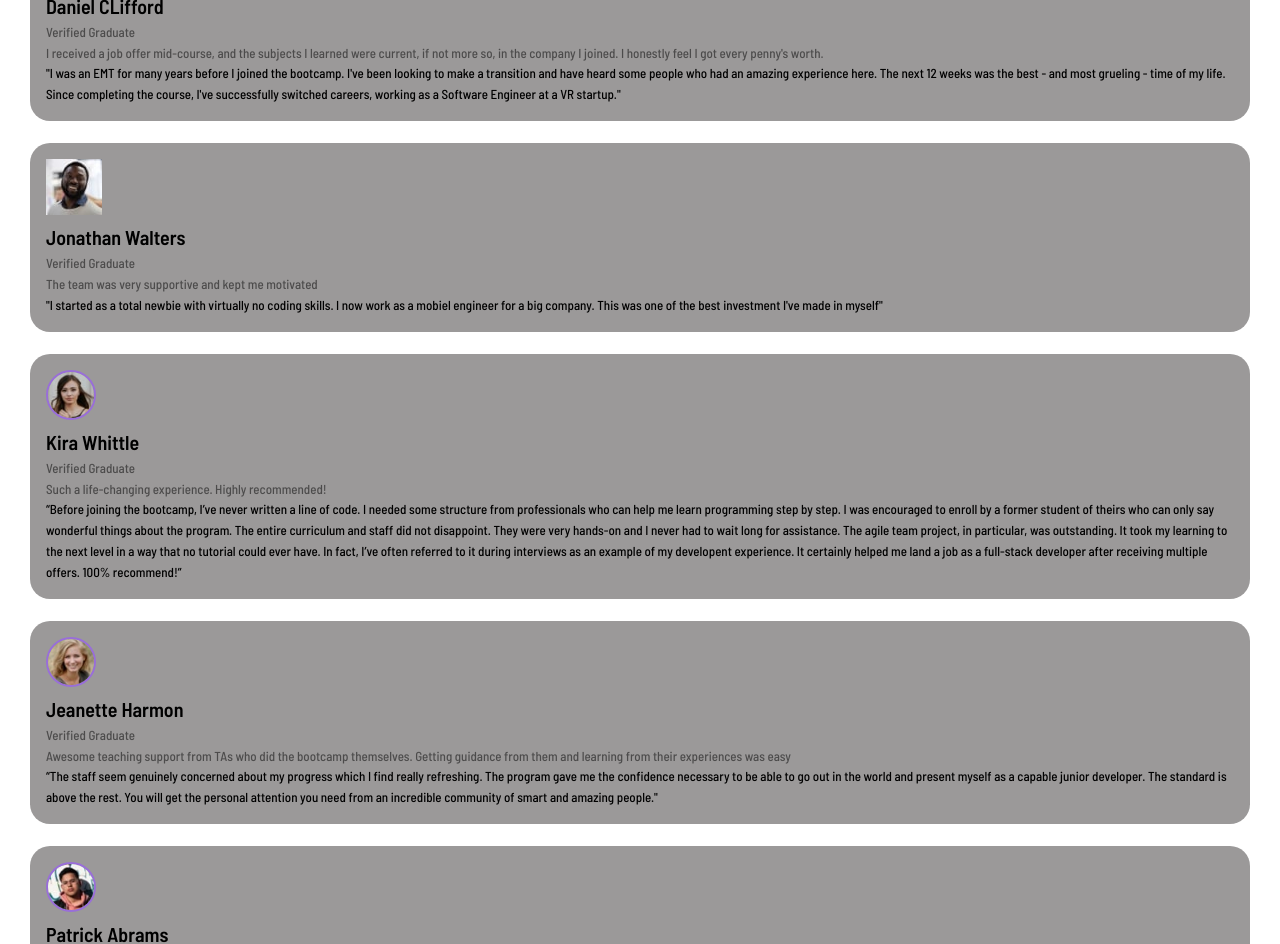
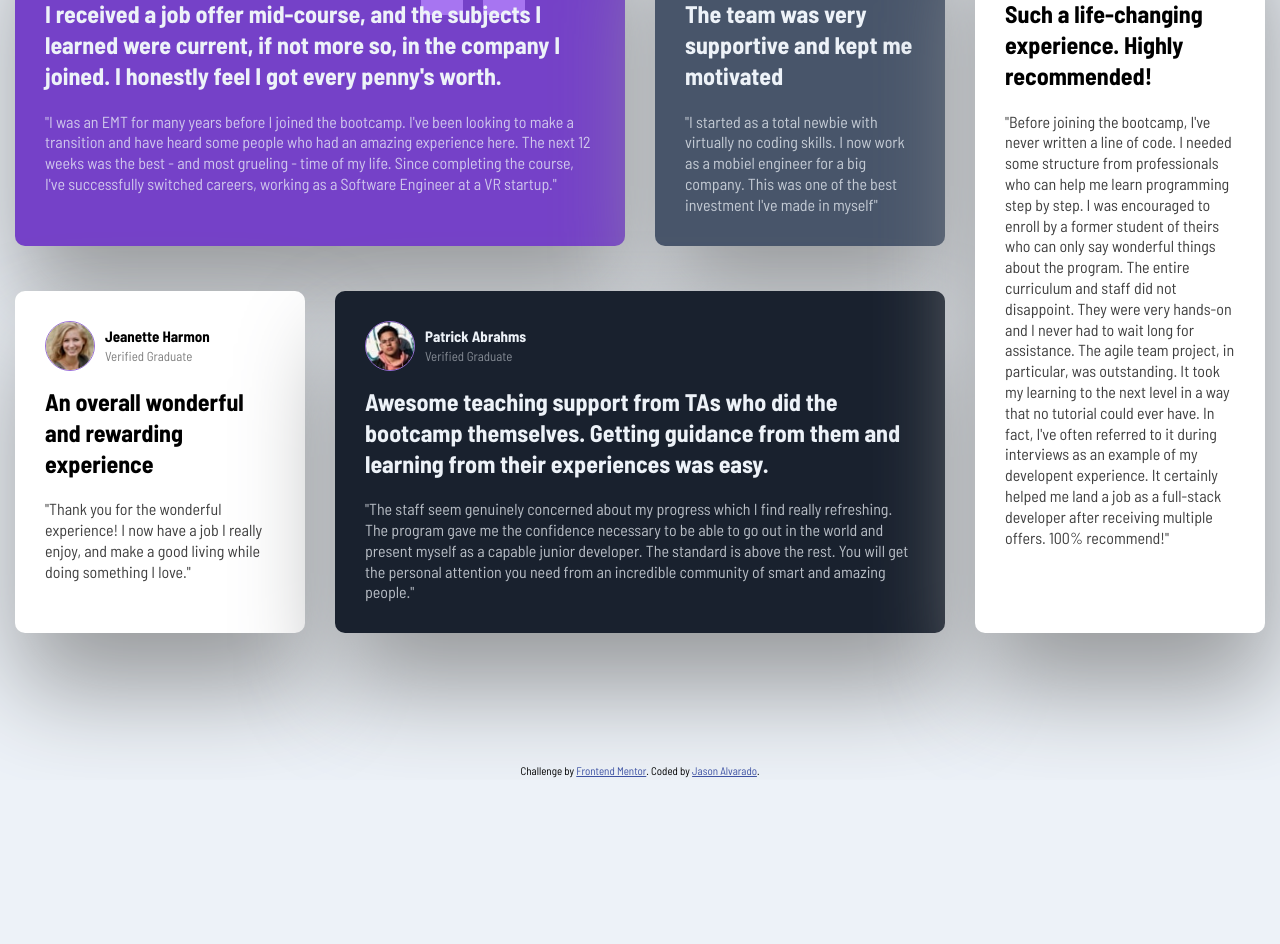
Before and after one commit to Jaycelab/Frontend-Mentor-Challenges, a plain HTML site: page index.html in a window 1280 px wide. Shown: the part 212-1156 px from the top of the page. After the commit the page ends 992 px from the top, so only its background shows below. Drawn offline with Linux system fonts and the light colour scheme.

Commit message:
updated html and css

```diff
--- a/index.html
+++ b/index.html
@@ -14,140 +14,144 @@
     <link rel="stylesheet" href="styles.css" />
     <title>Frontend Mentor | [Testimonials grid section]</title>
   </head>
-
   <body>
-    <!-- CARDS SECTION -->
-    <section class="cards">
-      <!-- **********CARDS BEGIN **************** -->
-      <!--   DANIEL  -->
+    <!-- GRID CONTAINER -->
+    <div class="testmionials">
+      <!--     DANIEL -->
+      <div class="card purple-bg">
+        <!-- FLEXBOX NAME & TITLE SECTION -->
         <header class="card-header">
-        <div class="daniel">
-          <img
-            src="images/image-daniel.jpg"
-            class="card_img"
-            alt="daniel_profile"
-          />
+          <img src="images/image-daniel.jpg" class="card-image" alt="" />
+          <div>
+            <h3>Daniel Clifford</h3>
+            <p>Verified Graduate</p>
           </div>
-        <h2>Daniel CLifford</h2>
-        <p>Verified Graduate</p>
-
-        <p class="card-title">
+        </header>
+        <!--         CARD TEXT SECTION -->
+        <p class="card-message">
           I received a job offer mid-course, and the subjects I learned were
           current, if not more so, in the company I joined. I honestly feel I
           got every penny's worth.
         </p>
-        <article class="card-quotes">
+        <p class="card-quote">
           "I was an EMT for many years before I joined the bootcamp. I've been
           looking to make a transition and have heard some people who had an
           amazing experience here. The next 12 weeks was the best - and most
           grueling - time of my life. Since completing the course, I've
           successfully switched careers, working as a Software Engineer at a VR
           startup."
-        </article>
+        </p>
+      </div>
+      <!--   END CARD -->
+
+      <!--     JONATHAN -->
+      <div class="card gray-blue-bg">
+        <!-- FLEXBOX NAME & TITLE SECTION -->
+        <header class="card-header">
+          <img src="images/image-jonathan.jpg" class="card-image" alt="" />
+          <div>
+            <h3>Jonathan Walters</h3>
+            <p>Verified Graduate</p>
+          </div>
         </header>
-      <!-- JONATHAN -->
-      <header class="card-header">
-        <div class="jonathan">
-          <img src="images/image-jonathan.jpg" class=card_img"
-          alt="jonathan_profile" />
-          <h2>Jonathan Walters</h2>
-          <p>Verified Graduate</p>
-
-          <p class="card-title">
+        <!--         CARD TEXT SECTION -->
+        <p class="card-message">
           The team was very supportive and kept me motivated
         </p>
-          <article class="card-quotes">
+        <p class="card-quote">
           "I started as a total newbie with virtually no coding skills. I now
-            work as a mobiel engineer for a big company. This was one of the
-            best investment I've made in myself"
-          </article>
+          work as a mobiel engineer for a big company. This was one of the best
+          investment I've made in myself"
+        </p>
+      </div>
+      <!--   END CARD -->
+
+      <!--     JEANETTE -->
+      <div class="card">
+        <header class="card-header">
+          <!-- FLEXBOX NAME & TITLE SECTION -->
+          <img src="images/image-jeanette.jpg" class="card-image" alt="" />
+          <div>
+            <h3>Jeanette Harmon</h3>
+            <p>Verified Graduate</p>
           </div>
         </header>
-      <!-- KIRA -->
+        <!--         CARD TEXT SECTION -->
+        <p class="card-message">
+          An overall wonderful and rewarding experience
+        </p>
+        <p class="card-quote">
+          "Thank you for the wonderful experience! I now have a job I really
+          enjoy, and make a good living while doing something I love."
+        </p>
+      </div>
+      <!--   END CARD -->
+
+      <!--     PATRICK -->
+      <div class="card black-blue-bg">
         <header class="card-header">
-        <div class="kira">
-          <img
-            src="images/image-kira.jpg"
-            class="card_img"
-            alt="kira_profile"
-          />
-          <h2>Kira Whittle</h2>
+          <!-- FLEXBOX NAME & TITLE SECTION -->
+          <img src="images/image-patrick.jpg" class="card-image" alt="" />
+          <div>
+            <h3>Patrick Abrahms</h3>
             <p>Verified Graduate</p>
+          </div>
+        </header>
+        <!--         CARD TEXT SECTION -->
+        <p class="card-message">
+          Awesome teaching support from TAs who did the bootcamp themselves.
+          Getting guidance from them and learning from their experiences was
+          easy.
+        </p>
+        <p class="card-quote">
+          "The staff seem genuinely concerned about my progress which I find
+          really refreshing. The program gave me the confidence necessary to be
+          able to go out in the world and present myself as a capable junior
+          developer. The standard is above the rest. You will get the personal
+          attention you need from an incredible community of smart and amazing
+          people."
+        </p>
+      </div>
+      <!--   END CARD -->
 
-          <p class="card-title">
+      <!--     KIRA -->
+      <div class="card">
+        <header class="card-header">
+          <!-- FLEXBOX NAME & TITLE SECTION -->
+          <img src="images/image-kira.jpg" class="card-image" alt="" />
+          <div>
+            <h3>Kira Whittle</h3>
+            <p>Verified Graduate</p>
+          </div>
+        </header>
+        <!--         CARD TEXT SECTION -->
+        <p class="card-message">
           Such a life-changing experience. Highly recommended!
         </p>
-          <article class="card-quotes">
-            “Before joining the bootcamp, I’ve never written a line of code. I
+        <p class="card-quote">
+          "Before joining the bootcamp, I've never written a line of code. I
           needed some structure from professionals who can help me learn
           programming step by step. I was encouraged to enroll by a former
-            student of theirs who can only say wonderful things about the
-            program. The entire curriculum and staff did not disappoint. They
-            were very hands-on and I never had to wait long for assistance. The
-            agile team project, in particular, was outstanding. It took my
-            learning to the next level in a way that no tutorial could ever
-            have. In fact, I’ve often referred to it during interviews as an
-            example of my developent experience. It certainly helped me land a
-            job as a full-stack developer after receiving multiple offers. 100%
-            recommend!”
-          </article>
+          student of theirs who can only say wonderful things about the program.
+          The entire curriculum and staff did not disappoint. They were very
+          hands-on and I never had to wait long for assistance. The agile team
+          project, in particular, was outstanding. It took my learning to the
+          next level in a way that no tutorial could ever have. In fact, I've
+          often referred to it during interviews as an example of my developent
+          experience. It certainly helped me land a job as a full-stack
+          developer after receiving multiple offers. 100% recommend!"
+        </p>
       </div>
-      </header>
-      <!--   JEANETTE -->
-      <header class="card-header">
-        <div class="jeanette">
-          <img
-            src="images/image-jeanette.jpg"
-            class="card_img"
-            alt="jeanette_profile"
-          />
-          <h2>Jeanette Harmon</h2>
-          <p>Verified Graduate</p>
-
-          <p class="card-title">
-            Awesome teaching support from TAs who did the bootcamp themselves.
-            Getting guidance from them and learning from their experiences was
-            easy
-          </p>
-          <article class="card-quotes">
-            “The staff seem genuinely concerned about my progress which I find
-            really refreshing. The program gave me the confidence necessary to
-            be able to go out in the world and present myself as a capable
-            junior developer. The standard is above the rest. You will get the
-            personal attention you need from an incredible community of smart
-            and amazing people."
-          </article>
+      <!--   END CARD -->
     </div>
-      </header>
-      <!--  HARMON -->
-      <header class="card-header">
-        <div class="patrick">
-          <img
-            src="images/image-patrick.jpg"
-            class="card_img"
-            alt="patrick_profile"
-          />
-          <h2>Patrick Abrams</h2>
-          <p>Verified Graduate</p>
-
-          <p class="card-title">
-            An overall wonderful and rewarding experience
-          </p>
-          <article class="card-quotes">
-            “Thank you for the wonderful experience! I now have a job I really
-            enjoy, and make a good living while doing something I love.”
-          </article>
-        </div>
-      </header>
-    </section>
-
-    <!-- CARD END -->
-    <!-- FOOTER -->
+    <!--     FOOTER -->
+    <footer>
       <div class="attribution">
         Challenge by
         <a href="https://www.frontendmentor.io?ref=challenge" target="_blank"
           >Frontend Mentor</a
         >. Coded by <a href="#">Jason Alvarado</a>.
       </div>
+    </footer>
   </body>
 </html>
--- a/styles.css
+++ b/styles.css
@@ -1,4 +1,5 @@
-@import url("https://fonts.googleapis.com/css2?family=Barlow+Semi+Condensed:wght@500;600&display=swap");
+@import url("https://fonts.googleapis.com/css2?family=Barlow+Semi+Condensed:wght@200;300;400;700&display=swap");
+
 * {
   box-sizing: border-box;
   margin: 0;
@@ -6,46 +7,124 @@
 }
 
 body {
-  background-color: white;
-  font-family: "Barlow Semi Condensed", "Courier New", Courier, monospace;
+  background: #edf2f8;
+  font-family: "Barlow Semi Condensed", sans-serif;
   font-size: 13px;
-  line-height: 1.6;
+  line-height: 1.5;
+}
+/* GRID  CONTAINER  */
+.testmionials {
+  max-width: 1440px;
+  margin: 100px auto;
+  padding: 15px;
+  display: grid;
+  grid-template-columns: repeat(4, 1fr);
+  /*   5 line columns but 4 total span  */
+  gap: 30px;
+  /*shorthand version of grid-column/row gap */
 }
 
-.cards {
-  max-width: 2000px;
-  /*   max width screen extends to */
-  margin: 100px auto;
-  /*   top bottom 100px sides auto */
+.card {
+  background: #fff;
+  border-radius: 10px;
   padding: 30px;
+  box-shadow: rgb(151, 153, 155) 5px 53px 100px 2px;
+  margin-bottom: 15px;
 }
 
+/* FLEX CONTAINER */
 .card-header {
-  background: #9b9999;
-  border-radius: 20px;
-  padding: 1rem;
-  margin-bottom: 1.4rem;
+  display: flex;
+  align-items: center;
+  margin-bottom: 15px;
 }
 
-.card-header h2 {
-  font-size: 20px;
+/* CARD LOGO */
+.card-image {
+  height: 50px;
+  width: 50px;
+  border-radius: 50%;
+  border: 1.7px solid #996ed9;
+  margin-right: 10px;
+}
+
+.card-header h3 {
+  font-size: 15px;
 }
 
 .card-header p {
   opacity: 50%;
 }
 
-.card_img {
-  width: 50px;
-  height: 50px;
-  border-radius: 50%;
-  border: 2px solid #996ed9;
-  margin-right: 10px;
-}
-.card-title {
+.card-message {
+  font-size: 1.5rem;
+  font-weight: 600;
+  line-height: 1.3;
+  margin-bottom: 20px;
 }
 
-.card-quotes {
+.card-quote {
+  font-size: 16px;
+  font-weight: 500;
+  opacity: 75%;
+  line-height: 1.3;
+}
+
+/* COLORED CELLS  */
+.purple-bg {
+  background: hsl(263, 55%, 52%);
+  color: #edf2f8;
+  background-repeat: no-repeat;
+  background-position: top 10px right 100px;
+  background-image: url(/images/bg-pattern-quotation.svg);
+}
+
+.gray-blue-bg {
+  background-color: hsl(217, 19%, 35%);
+  color: #edf2f8;
+}
+
+.black-blue-bg {
+  background-color: hsl(219, 29%, 14%);
+  color: #edf2f8;
+}
+
+/* CHILD SELECTOR VIA NTH */
+
+.card:nth-of-type(1) {
+  grid-column: 1 / 3;
+}
+
+.card:nth-of-type(4) {
+  grid-column: 2 / 4;
+  grid-row: 2;
+}
+
+.card:nth-of-type(5) {
+  grid-column: 4;
+  grid-row: 1 / 3;
+}
+
+/* function that takes in a parameter ex max-width:  */
+@media (max-width: 768px) {
+  .testmionials {
+    grid-template-columns: 1fr;
+    width: 100%;
+  }
+
+  .card:nth-of-type(1) {
+    grid-column: 1;
+  }
+
+  .card:nth-of-type(4) {
+    grid-column: 1;
+    grid-row: 4;
+  }
+
+  .card:nth-of-type(5) {
+    grid-column: 1;
+    grid-row: 5;
+  }
 }
 
 .attribution {
```
Lines whose indentation alone changed are shown as unchanged.
